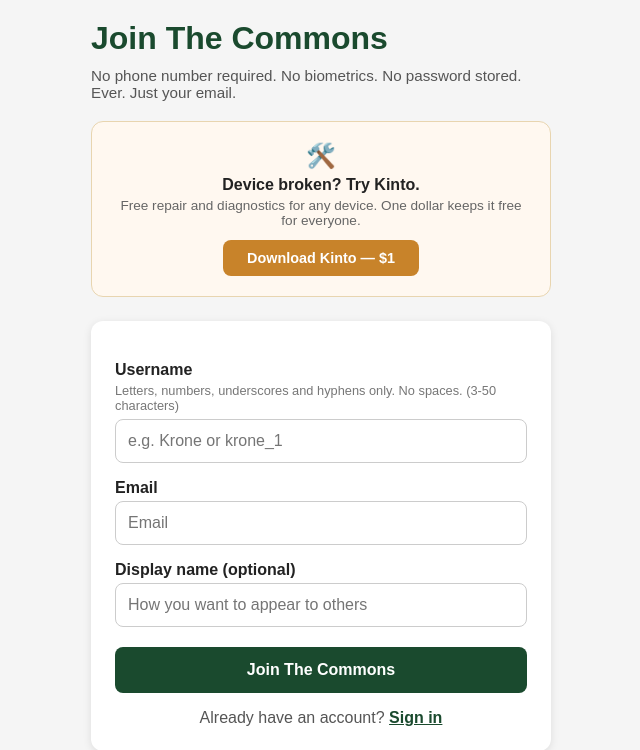
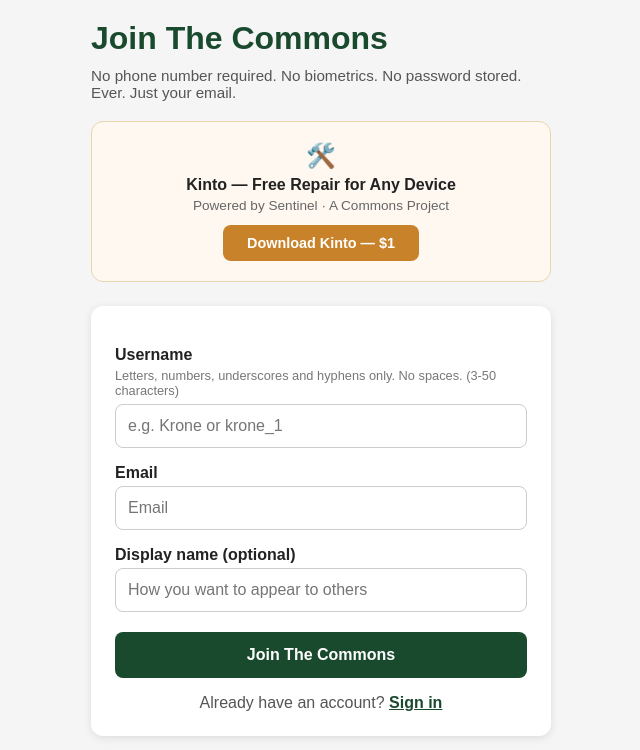
Before and after one commit to Kronestones/the-commons, a FastAPI app: page /register in a window 1280 px wide. Shown: the top 750 px of the page, without its empty margins (319-959 px from the left). Run offline with FastAPI, Linux system fonts and the light colour scheme.

Commit message:
update Kinto promo copy

```diff
--- a/templates/register.html
+++ b/templates/register.html
@@ -12,8 +12,8 @@
 
 <div style="margin-bottom:1.5rem; padding:1.25rem; background:#fff8f0; border:1px solid #e8d5b0; border-radius:12px; text-align:center;">
   <div style="font-size:1.5rem; margin-bottom:0.4rem;">🛠️</div>
-  <div style="font-weight:600; margin-bottom:0.25rem;">Device broken? Try Kinto.</div>
-  <div style="font-size:0.85rem; color:#666; margin-bottom:0.75rem;">Free repair and diagnostics for any device. One dollar keeps it free for everyone.</div>
+  <div style="font-weight:600; margin-bottom:0.25rem;">Kinto — Free Repair for Any Device</div>
+  <div style="font-size:0.85rem; color:#666; margin-bottom:0.75rem;">Powered by Sentinel · A Commons Project</div>
   <a href="/kinto" style="display:inline-block; padding:0.6rem 1.5rem; background:#c8832a; color:#fff; border-radius:8px; text-decoration:none; font-weight:600; font-size:0.9rem;">Download Kinto — $1</a>
 </div>
 <div class="auth-form">
```
